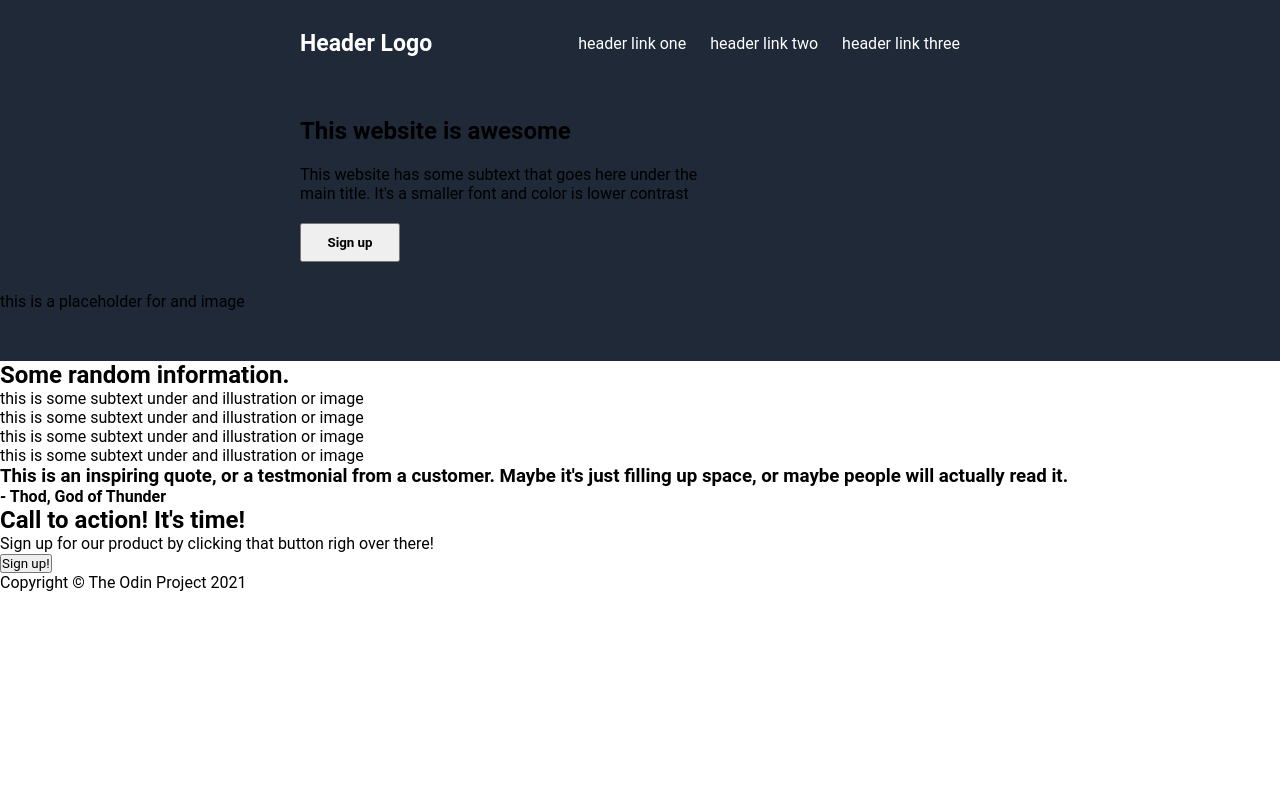
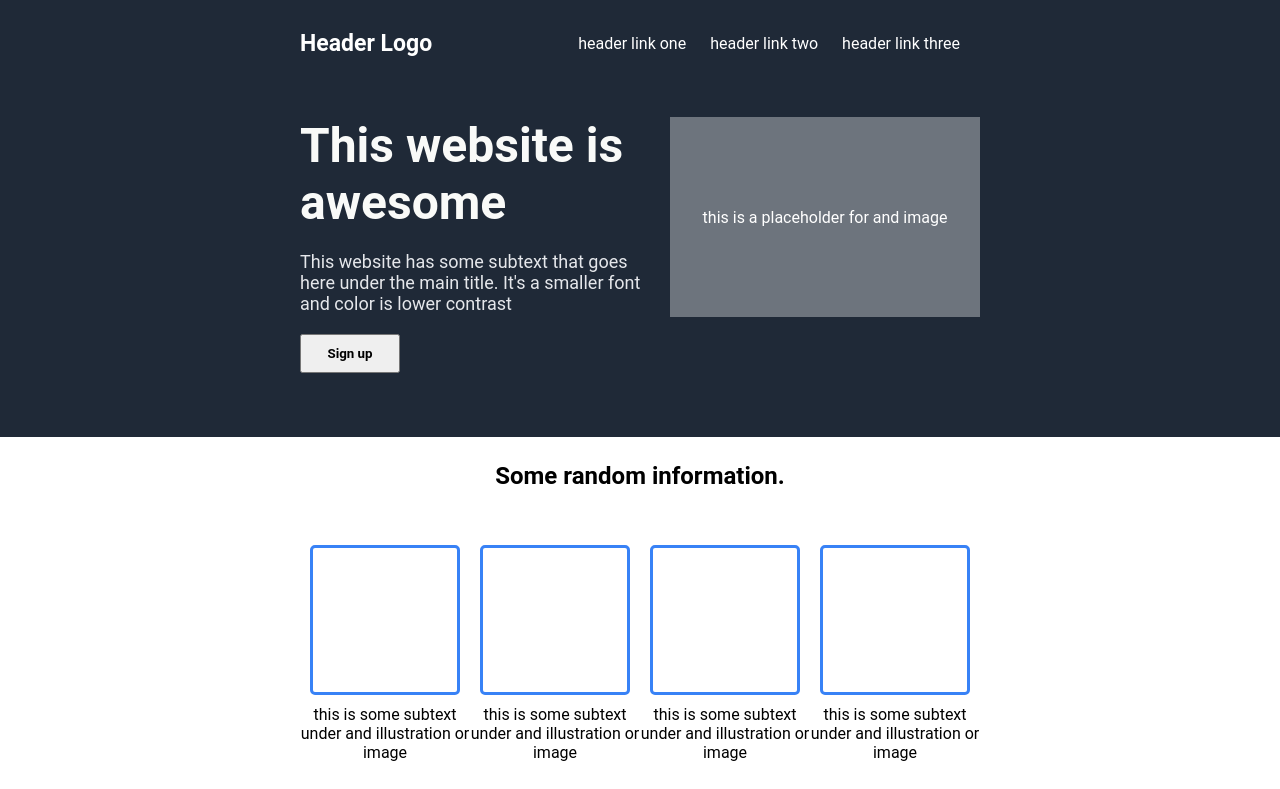
Before and after one commit to martinb9595/landing-page, a plain HTML site: page index.html in a window 1280 px wide. Shown: the top 789 px of the page. Drawn offline with Linux system fonts and the light colour scheme.

Commit message:
half done

```diff
--- a/index.html
+++ b/index.html
@@ -18,6 +18,7 @@
           </nav>
         </div>
         <div class="content1">
+          <div>
             <h1>This website is awesome</h1>
             <p>
               This website has some subtext that goes here under the main title.
@@ -26,19 +27,28 @@
             <button>Sign up</button>
           </div>
           <div class="placeholder">this is a placeholder for and image</div>
+        </div>
       </header>
     </section>
     <section>
+      <h2>Some random information.</h2>
       <div class="content2">
-        <h2>Some random information.</h2>
+        <div class="container">
           <div class="box"></div>
           <p>this is some subtext under and illustration or image</p>
+        </div>
+        <div class="container">
           <div class="box"></div>
           <p>this is some subtext under and illustration or image</p>
+        </div>
+        <div class="container">
           <div class="box"></div>
           <p>this is some subtext under and illustration or image</p>
+        </div>
+        <div class="container">
           <div class="box"></div>
           <p>this is some subtext under and illustration or image</p>
+        </div>
       </div>
     </section>
     <section>
--- a/style.css
+++ b/style.css
@@ -31,9 +31,22 @@ nav a {
 .content1 {
   padding: 30px 300px;
   display: flex;
-  flex-direction: column;
   gap: 20px;
-  width: 1000px;
+  height: 350px;
+}
+
+.content1 p {
+  max-width: 405px;
+  padding-bottom: 20px;
+  font-size: 18px;
+  color: #e5e7eb;
+}
+
+.content1 h1 {
+  padding-bottom: 20px;
+  width: 350px;
+  color: #f9faf8;
+  font-size: 48px;
 }
 
 .content1 button {
@@ -44,6 +57,43 @@ nav a {
 
 .placeholder {
   display: flex;
-  align-self: flex-end;
-  padding-bottom: 50px;
+  align-items: center;
+  color: white;
+  background-color: #6d747d;
+  width: 500px;
+  height: 200px;
+  margin-left: auto;
+  justify-content: center;
 }
+
+section h2 {
+  display: flex;
+  justify-content: center;
+  padding-top: 25px;
+  padding-bottom: 25px;
+}
+
+.content2 .box {
+  display: flex;
+  border: 3px solid #3882f6;
+  border-radius: 5px;
+  width: 150px;
+  height: 150px;
+}
+
+.content2 {
+  padding: 30px 300px;
+  display: flex;
+}
+
+.container {
+  display: flex;
+  flex-direction: column;
+  justify-content: center;
+  align-items: center;
+  text-align: center;
+}
+
+.container p {
+  padding-top: 10px;
+}
```
Lines whose indentation alone changed are shown as unchanged.
